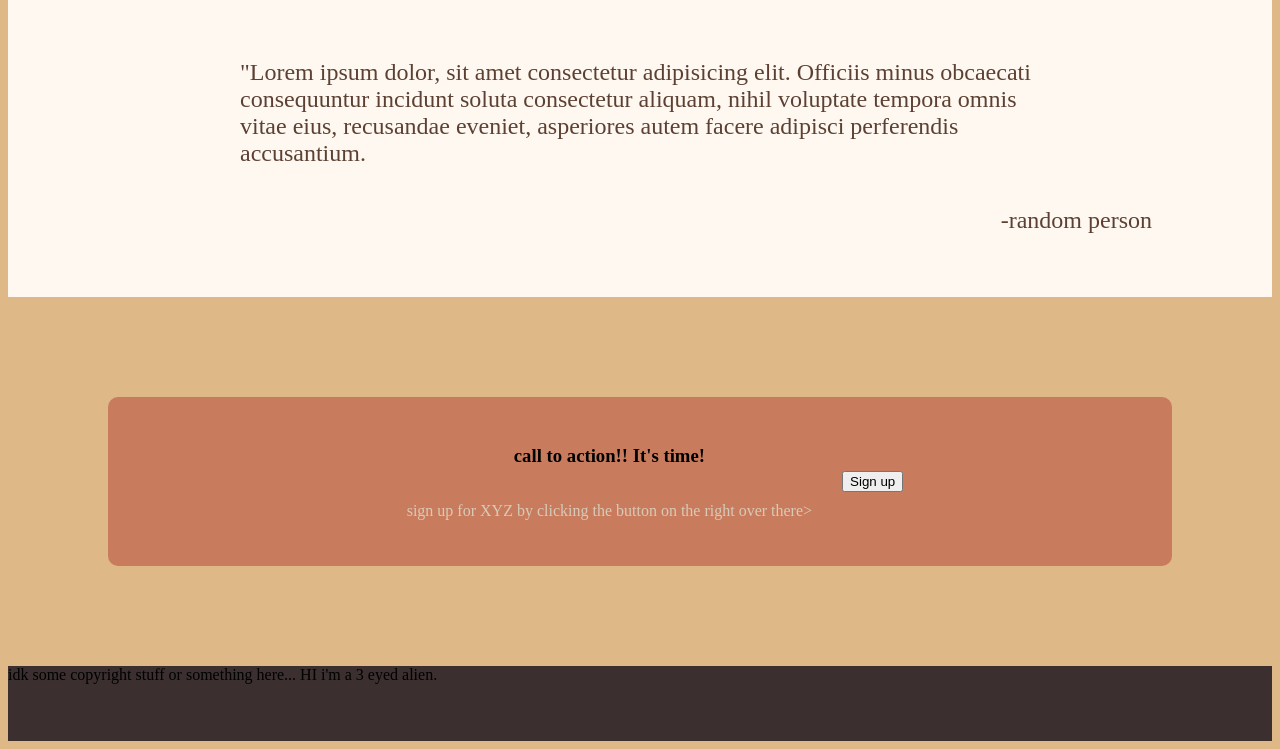
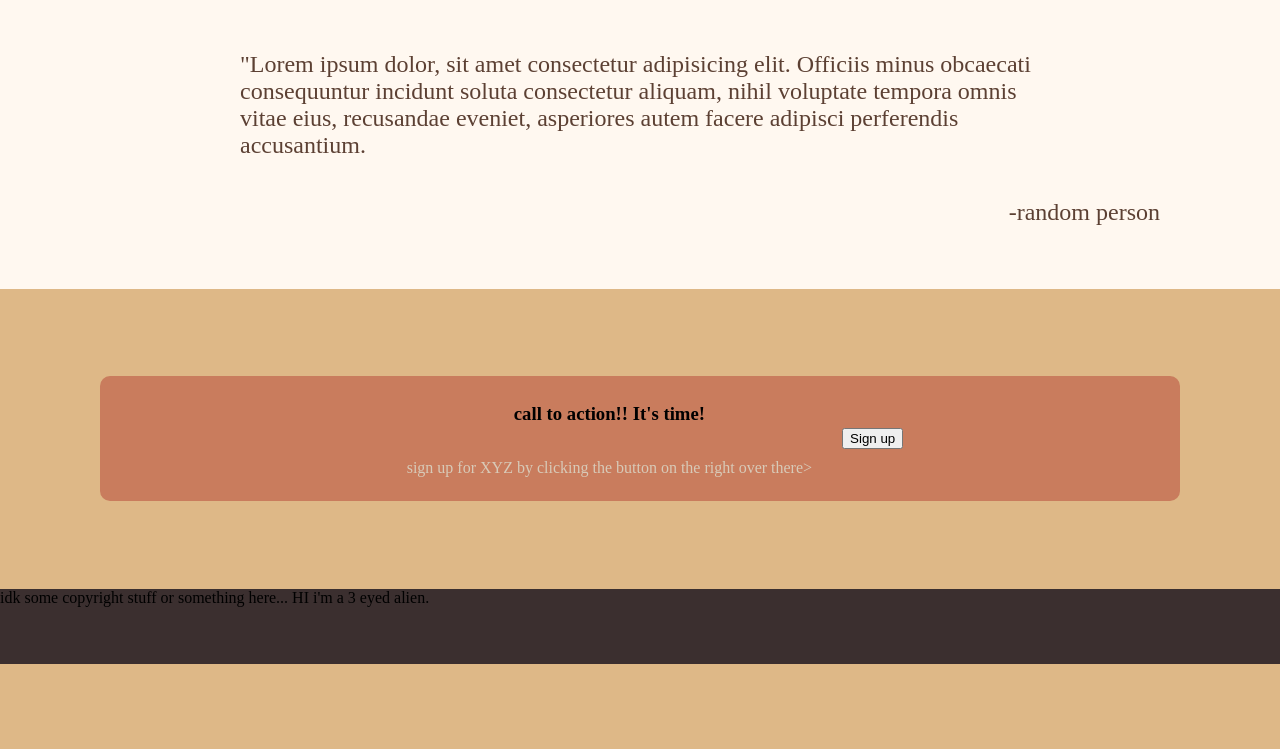
Before and after one commit to Not-Yet-Nixon/Odin-Landing-page, a plain HTML site: page index.html in a window 1280 px wide. Shown: the part 1179-1928 px from the top of the page. After the commit the page ends 1843 px from the top, so only its background shows below. Drawn offline with Linux system fonts and the light colour scheme.

Commit message:
set the body to fill the screen from edge to edge change sign up sections to desired location.

```diff
--- a/style.css
+++ b/style.css
@@ -4,6 +4,8 @@ body {
     background-color: burlywood;
     display: flex;
     flex-direction: column;
+    margin: 0;
+    height: 100%;
 }
 
 img {
@@ -101,10 +103,12 @@ p {
 }
 
 .sign-up-section {
+    /* border: solid red; */
     display: flex;
     justify-content: center;
     align-items: center;
-    min-height: 300px;
+    max-height: 300px;
+
 }
 .sign-up {
     background-color: #C97C5D;
@@ -115,6 +119,7 @@ p {
     flex-grow: 1;
     width: 100%;
     max-width: 1200px;
+    max-height: 125px;
     margin: 100px ;
 }
 
```
